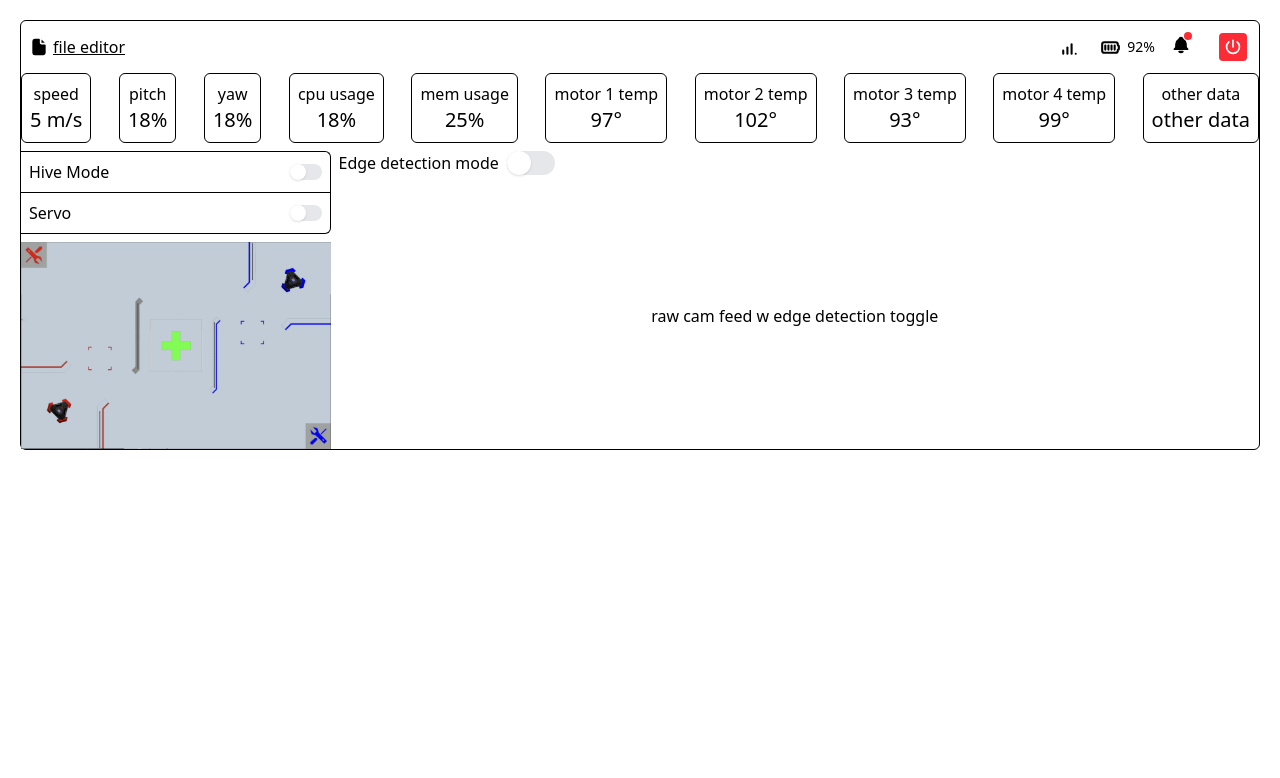
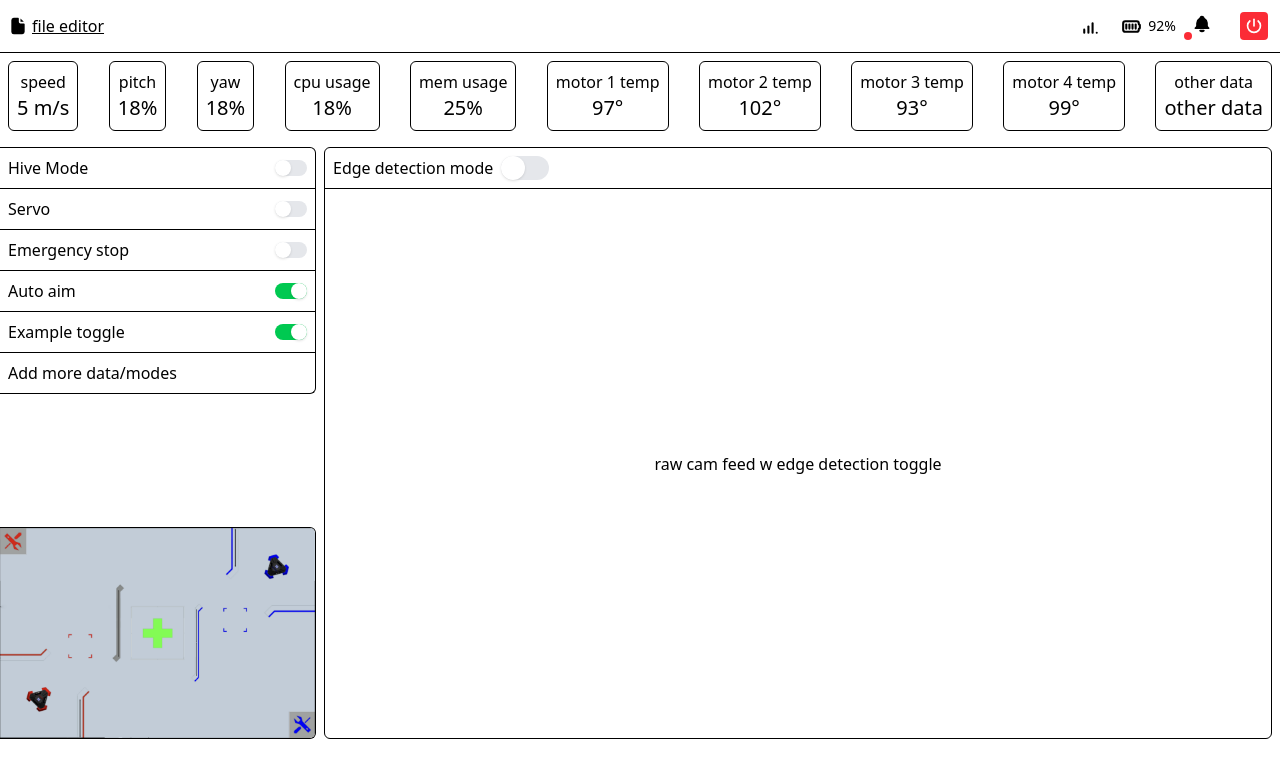
Before and after one commit to CU-Robotics/waggle, a React (Vite) app in the folder client/: page / in a window 1280 px wide. Shown: the top 778 px of the page. Built offline with nearby package versions, Linux system fonts and the light colour scheme.

Commit message:
made dashboard slightly nicer to look at

```diff
--- a/client/src/App.tsx
+++ b/client/src/App.tsx
@@ -26,9 +26,9 @@ const notifications: number = 1;
 function App() {
   return (
     <>
-      <div className="m-5 rounded-md border">
+      <div className="w-100% h-screen overflow-hidden">
         {/* <!-- ! Nav bar --> */}
-        <nav className="flex justify-between p-2">
+        <nav className="mb-2 flex justify-between border-b p-2">
           <div className="flex items-center gap-1">
             <IconFileFilled size={20} />
             <p className="underline">
@@ -49,7 +49,7 @@ function App() {
           </div>
         </nav>
         {/* <!-- ! sensor readings --> */}
-        <div className="flex justify-between">
+        <div className="m-2 flex justify-between">
           {data.map((item) => (
             <div
               className="flex flex-col items-center rounded-md border p-2"
@@ -62,24 +62,42 @@ function App() {
           ))}
         </div>
         {/* <!-- ! main view camera feed --> */}
-        <div className="flex">
-          <div className="w-1/4">
+        <div className="flex h-3/4">
+          <div className="flex w-1/4 flex-col justify-between">
             <div className="mt-2 mb-2">
-              <div className="flex items-center justify-between rounded-tr-md border border-b-0 border-l-0 p-2">
+              <div className="flex items-center justify-between rounded-tr-md border border-l-0 p-2">
                 <p>Hive Mode</p>
                 <Toggle size="small" />
               </div>
-              <div className="flex items-center justify-between rounded-br-md border border-l-0 p-2">
+              <div className="flex items-center justify-between border-l-0 border-r border-b p-2">
                 <p>Servo</p>
                 <Toggle size="small" />
               </div>
+              <div className="flex items-center justify-between border-l-0 border-r border-b p-2">
+                <p>Emergency stop</p>
+                <Toggle size="small" />
+              </div>
+              <div className="flex items-center justify-between border-l-0 border-r border-b p-2">
+                <p>Auto aim</p>
+                <Toggle size="small" defaultChecked />
+              </div>
+              <div className="flex items-center justify-between border-l-0 border-r border-b p-2">
+                <p>Example toggle</p>
+                <Toggle size="small" defaultChecked />
+              </div>
+              <div className="flex items-center justify-between rounded-br-md border border-t-0 border-l-0 p-2">
+                <p>Add more data/modes</p>
+              </div>
             </div>
-            <div className="">
-              <img src={gameField} alt="" />
-            </div>
+
+            <img
+              src={gameField}
+              alt=""
+              className="rounded-r-md border border-l-0"
+            />
           </div>
-          <div className="flex w-3/4 flex-col">
-            <div className="flex gap-2 p-2">
+          <div className="mx-2 mt-2 flex w-3/4 flex-col rounded-md border">
+            <div className="flex gap-2 border-b p-2">
               <p>Edge detection mode</p>
               <Toggle />
             </div>
```
